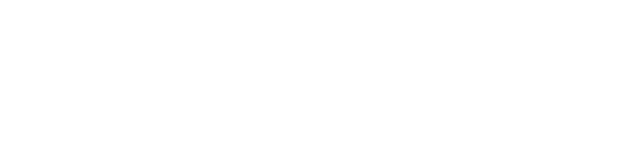
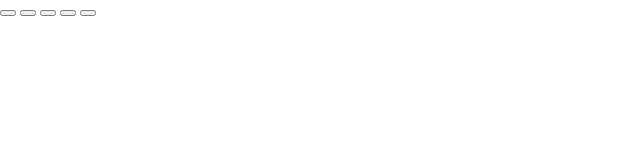
Before and after one commit to Nymil/simon-says, a plain HTML site: page index.html in a window 1280 px wide. Shown: the full height of the page, 0-640 px from the left. Drawn offline with Linux system fonts and the light colour scheme.

Commit message:
html buttons added

```diff
--- a/index.html
+++ b/index.html
@@ -10,6 +10,12 @@
 	<title>Simon says</title>
 </head>
 <body>
-
+	<div id="game-container">
+		<button id="green"></button>
+		<button id="red"></button>
+		<button id="yellow"></button>
+		<button id="blue"></button>
+		<button id="start"></button>
+	</div>
 </body>
 </html>
```
